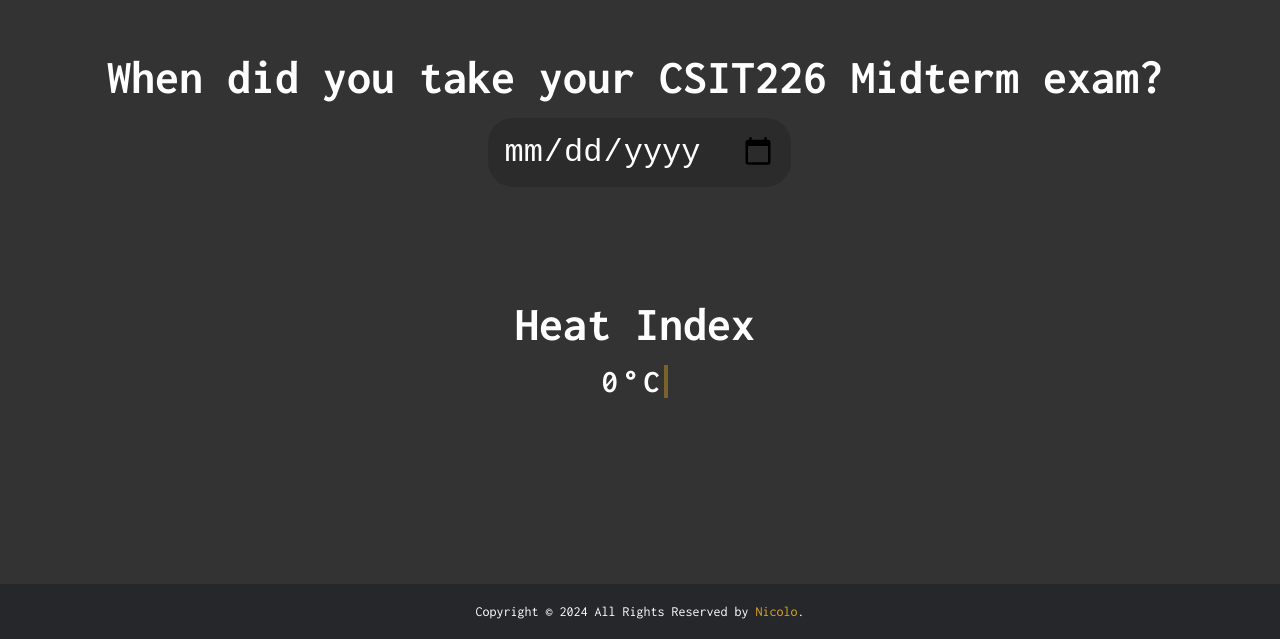
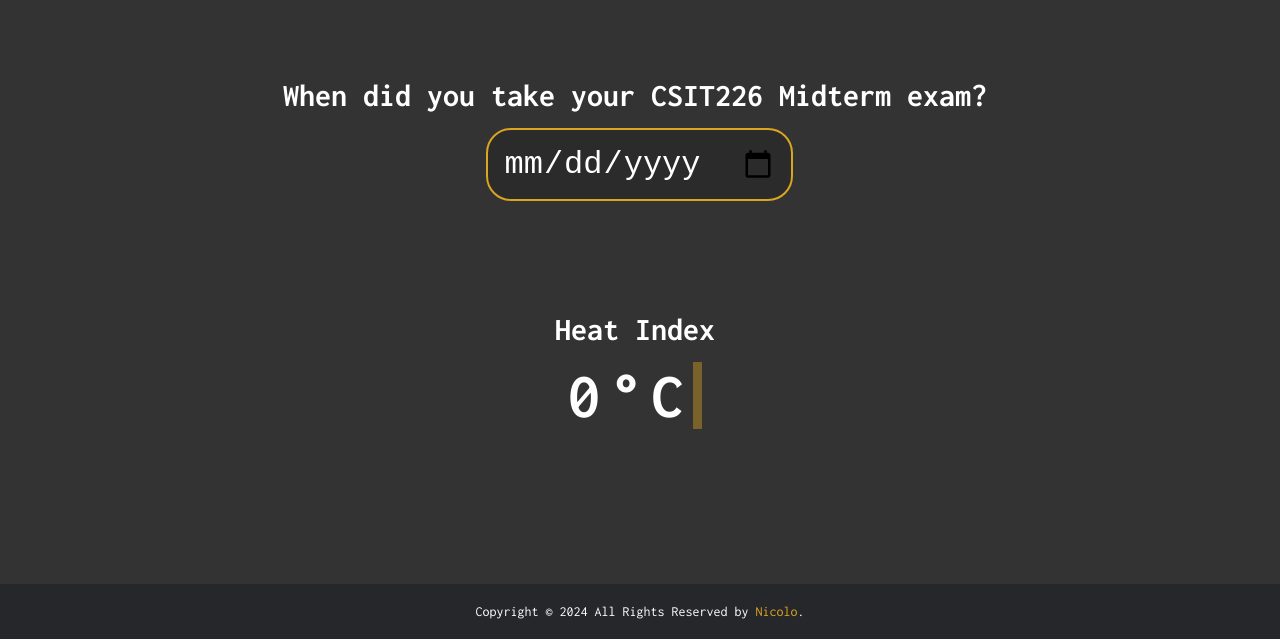
Before and after one commit to nicoryne/findheatindex, a website: page public/index.html in a window 1280 px wide. Shown: the part 161-800 px from the top of the page. Drawn offline with Linux system fonts and the light colour scheme.

Commit message:
[Nicolo] styling changes

```diff
--- a/public/index.html
+++ b/public/index.html
@@ -4,7 +4,7 @@
     <meta charset="UTF-8">
     <meta name="viewport" content="width=device-width, initial-scale=1.0">
     <title>Find Heat Index by Nicolo</title>
-    <link rel="stylesheet" href="src/styles/r.css" type="text/css">
+    <link rel="stylesheet" href="r.css" type="text/css">
 </head>
 <body>
     <div class="wrapper">
@@ -17,7 +17,7 @@
         <div class="result-container">
             <span class="span-mod-1" id="span-label">Heat Index</span>
             <div class="result">
-                <span class="span-mod-1 typewriter" id="span-result">0°C</span>
+                <span class="span-mod-2 typewriter" id="span-result">0°C</span>
             </div>
         </div>
     </div>
@@ -27,6 +27,6 @@
         <a href="#">Nicolo</a>.</p>
     </div>
 
-    <script src="src/scripts/calculatHeatIndex.js" defer></script>
+    <script src="calculatHeatIndex.js" defer></script>
 </body>
 </html>
--- a/public/src/styles/r.css
+++ b/public/r.css
@@ -68,9 +68,10 @@ html, body {
 .wrapper {
     display: flex;
     flex-direction: column;
-    justify-content: center;
+    justify-content: start;
     align-items: center;
     height: 100vh;
+    margin-top: 15em;
     animation: transitionIn 0.75s;
 }
 
@@ -106,23 +107,25 @@ html, body {
     font-size: 32px;
     color: white;
     background-color: var(--input-color);
-    border: 0px solid goldenrod;
+    border: 2px solid goldenrod;
     border-radius: 25px;
     padding: 15px;
 }
 
 .span-mod-1 {
-    font-size: 48px;
+    font-size: 32px;
     font-weight: bold;
     margin-right: 10px;
     margin-bottom: 16px;
     text-align: center;
 }
 
-#span-result {
-    display: inline-block;
-    font-size: 32px;
+.span-mod-2 {
+    font-size: 64px;
     font-weight: bold;
+    margin-right: 10px;
+    margin-bottom: 16px;
+    text-align: center;
 }
 
 .footer {
```
Also changed, not shown: public/calculatHeatIndex.js (renamed from public/src/scripts/calculatHeatIndex.js), 1 other file.
